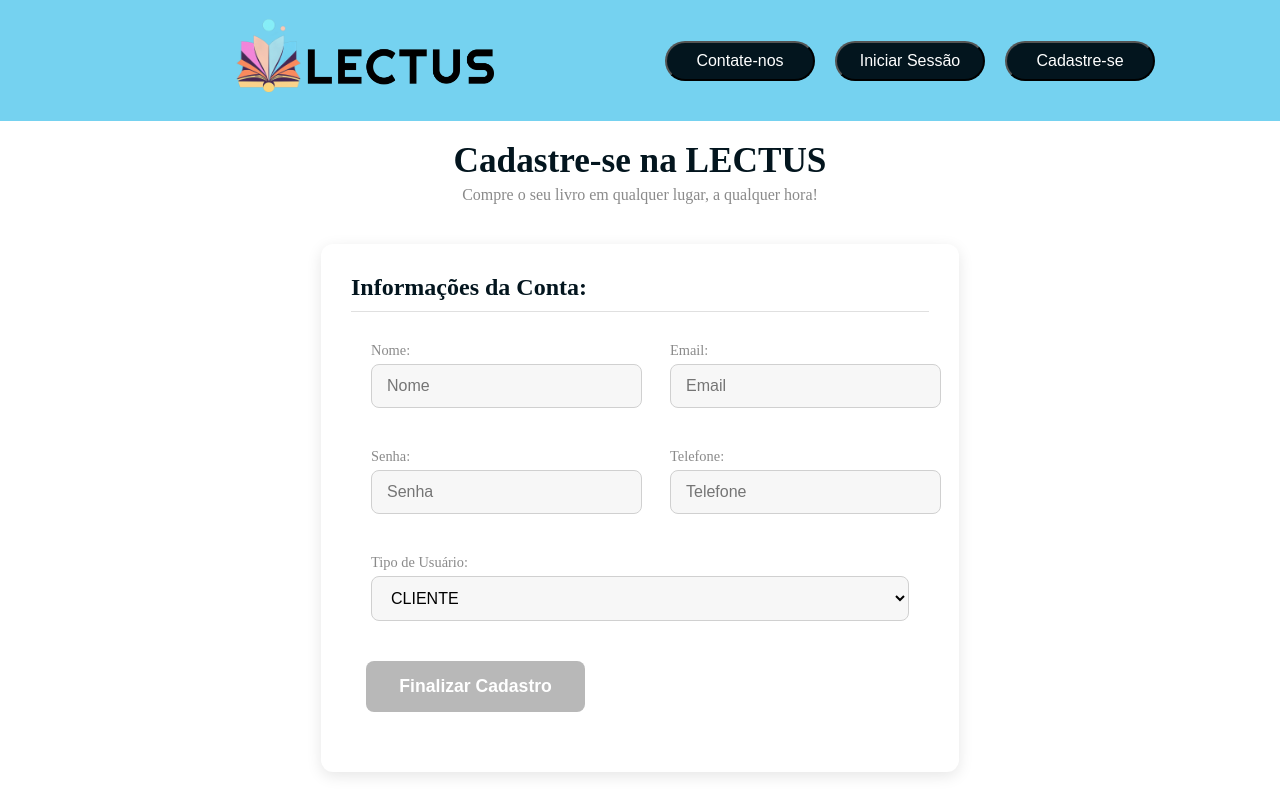
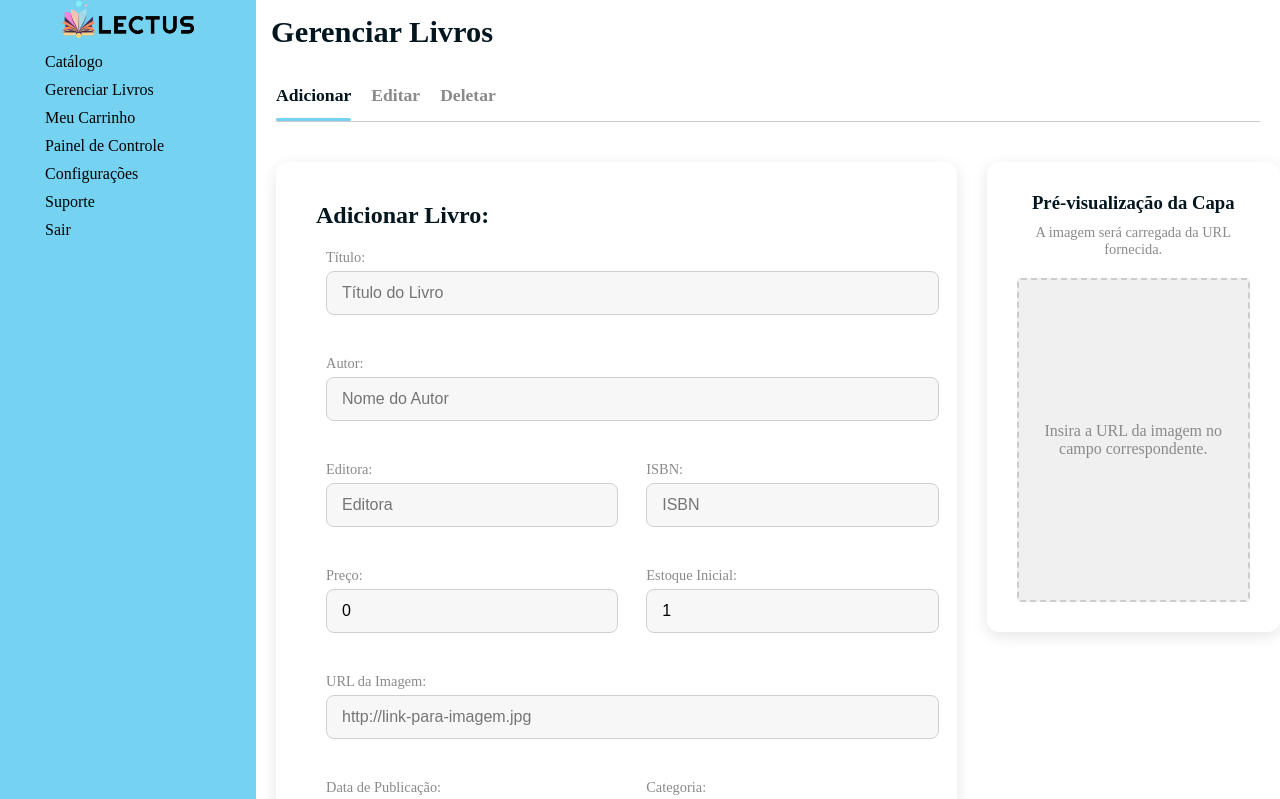
Before and after one commit to serrabruna/Lectus_TP1, an Angular app in the folder Lectus/: page /gerenciar-livros/adicionar in a window 1280 px wide. Before the commit this address led to /cadastro. Shown: the top 799 px of the page. Built offline with nearby package versions, Linux system fonts and the light colour scheme.

Commit message:
desenvolvimento de menu com abas para gerenciamento de livros

```diff
--- a/Lectus/src/app/features/catalogo/gerenciar/adicionar-livro/adicionar-livro.css
+++ b/Lectus/src/app/features/gerenciar/adicionar-livro/adicionar-livro.css
@@ -16,11 +16,10 @@
     margin: 15px;
 }
 
-.titulo h1 {
+.form-container h2 {
     font-weight: 700;
-    font-size: 2.2rem;
     color: var(--preto-botoes);
-    margin-bottom: 5px;
+    padding: 10px;
 }
 
 .preview-area {
--- a/Lectus/src/app/features/catalogo/gerenciar/adicionar-livro/adicionar-livro.html
+++ b/Lectus/src/app/features/gerenciar/adicionar-livro/adicionar-livro.html
@@ -1,12 +1,10 @@
-<div class="titulo">
-    <h1>Adicionar Livro</h1>
-</div>
+
 
 <section class="add-livro-wrapper">
     <div class="form-area">
         <section class="form-container">
             <form #formulario="ngForm" (ngSubmit)="onSubmit(formulario)" novalidate>
-
+                <h2>Adicionar Livro:</h2>
                 <div class="form-grid">
                     <div class="campo campo-full">
                         <label for="titulo">Título: </label>
@@ -152,7 +150,7 @@
                  class="preview-img">
         } @else {
             <div class="placeholder">
-                Insira a URL da imagem no campo acima.
+                Insira a URL da imagem no campo correspondente.
             </div>
         }
     </div>
--- /dev/null
+++ b/Lectus/src/app/features/gerenciar/gerenciar-livros/gerenciar-livros.css
@@ -0,0 +1,42 @@
+.abas-menu {
+    display: flex;
+    gap: 20px;
+    margin: 10px 20px;
+    border-bottom: 1px solid #ccc;
+    padding-bottom: 5px;
+}
+
+.aba-item {
+    text-decoration: none;
+    color: var(--cinza);
+    font-weight: 600;
+    padding: 10px 0;
+    transition: color 0.2s;
+    position: relative;
+    font-size: 1.1rem;
+}
+
+.aba-item:hover {
+    color: var(--preto-botoes);
+}
+
+.aba-item.aba-ativa {
+    color: var(--preto-botoes);
+}
+
+.aba-item.aba-ativa::after {
+    content: '';
+    position: absolute;
+    bottom: -5px;
+    left: 0;
+    width: 100%;
+    height: 3px;
+    background-color: var(--azul-principal);
+    border-radius: 2px;
+}
+
+.menu-abas h1 {
+    font-size: 1.9rem;
+    color: var(--preto-botoes);
+    padding: 15px
+}
--- /dev/null
+++ b/Lectus/src/app/features/gerenciar/gerenciar-livros/gerenciar-livros.html
@@ -0,0 +1,27 @@
+<section class="gerenciamento-wrapper">
+    <div class="menu-abas">
+        <h1>Gerenciar Livros</h1>
+
+        <nav class="abas-menu">
+            <a routerLink="adicionar"
+               routerLinkActive="aba-ativa"
+               class="aba-item">
+                Adicionar
+            </a>
+
+            <a routerLink="editar"
+               routerLinkActive="aba-ativa"
+               class="aba-item">
+                Editar
+            </a>
+
+            <a routerLink="deletar"
+               routerLinkActive="aba-ativa"
+               class="aba-item">
+                Deletar
+            </a>
+        </nav>
+    </div>
+
+    <router-outlet></router-outlet>
+</section>
```
Also changed, not shown: Lectus/src/app/app.routes.ts (+11 -2 lines), Lectus/src/app/features/gerenciar/adicionar-livro/adicionar-livro.ts (renamed from Lectus/src/app/features/catalogo/gerenciar/adicionar-livro/adicionar-livro.ts, +4 -4 lines), Lectus/src/app/features/gerenciar/gerenciar-livros/gerenciar-livros.ts (added, +13 -0 lines), 2 other files (tests, documents, lock files or other folders).
